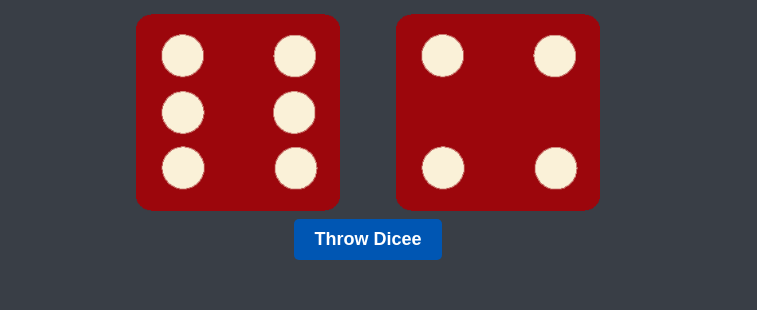
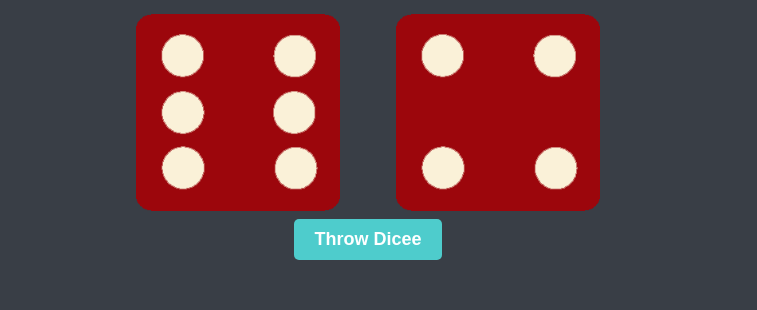
Before and after one commit to ChinuG/TheDiceeGame, a plain HTML site: page index.html in a window 1280 px wide. In both pictures the pointer is over the button "Throw Dicee". Shown: the part 281-591 px from the top of the page, without its empty margins (272-1029 px from the left). Drawn offline with Linux system fonts and the light colour scheme.

Commit message:
Update index.html
change button color on hover effect #4ECCCC

```diff
--- a/index.html
+++ b/index.html
@@ -26,8 +26,7 @@
     }
 
     .refresh-button:hover {
-      background-color: #0056b3;
-/*       #4ECCCC */
+      background-color: #4ECCCC;
     }
   </style>
 <!--     **************************** End on this end **************************** -->
```
